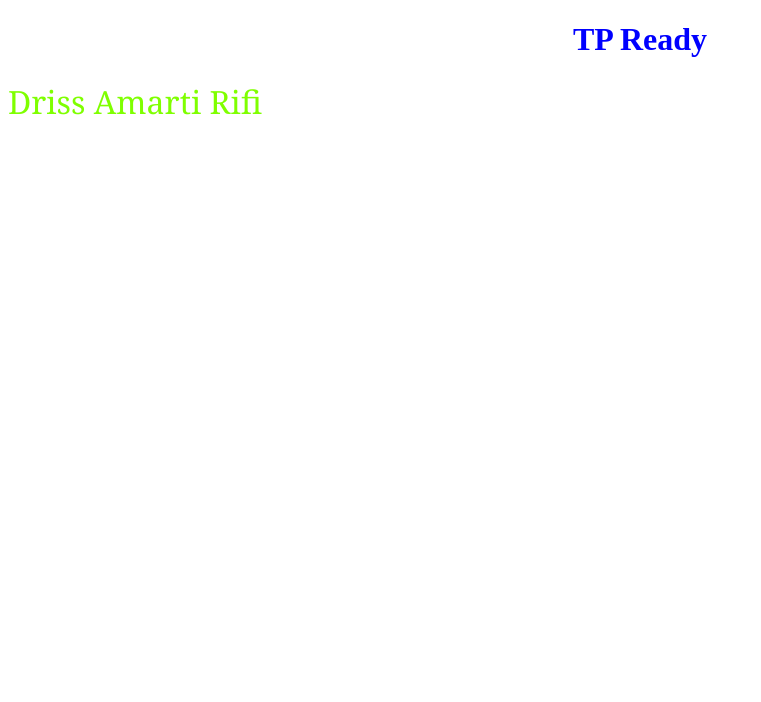
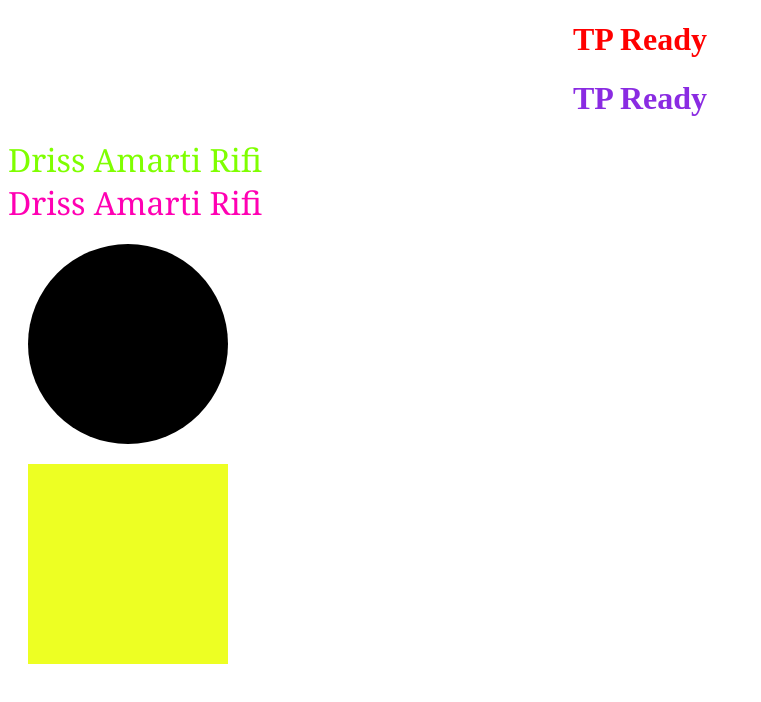
Before and after one commit to drr1ss/gestionagile, a plain HTML site: page index.html in a window 1280 px wide. Shown: the whole page, without its empty margins (0-761 px from the left). Drawn offline with Linux system fonts and the light colour scheme.

Commit message:
principe de la div

```diff
--- a/index.css
+++ b/index.css
@@ -1,10 +1,38 @@
-h1{
-    color: blue;
-    text-align: center;
-}
-
-span{
+.span1{
     font-family: Cambria, Cochin, Georgia, Times, 'Times New Roman', serif;
     font-size: xx-large;
     color: chartreuse;
 }
+
+.span2{
+    font-family: Cambria, Cochin, Georgia, Times, 'Times New Roman', serif;
+    font-size: xx-large;
+    color: rgb(255, 0, 179);
+}
+
+.premh1{
+    font-size: xx-large;
+    color: red;
+    text-align: center;
+}
+
+.deuxh1{
+    font-size: xx-large;
+    color: blueviolet;
+    text-align: center;
+}
+
+.div1{
+    width: 200px;
+    height: 200px;
+    background-color: black;
+    margin: 20px;
+    border-radius: 50%;
+}
+
+.div2{
+    width: 200px;
+    height: 200px;
+    background-color: rgb(237, 255, 35);
+    margin: 20px;
+}
--- a/index.html
+++ b/index.html
@@ -7,8 +7,15 @@
     <link rel="stylesheet" href="./index.css">
 </head>
 <body>
-    <h1>TP Ready</h1>
-    <span>Driss Amarti Rifi</samp>
+    <h1 class="premh1">TP Ready</h1>
+    <h1 class="deuxh1">TP Ready</h1>
+
+    <span class="span1">Driss Amarti Rifi</samp>
+        <br>
+    <span class="span2">Driss Amarti Rifi</samp>
+
+    <div class="div1"></div>
+    <div class="div2"></div>
 
 </body>
 </html>
```
